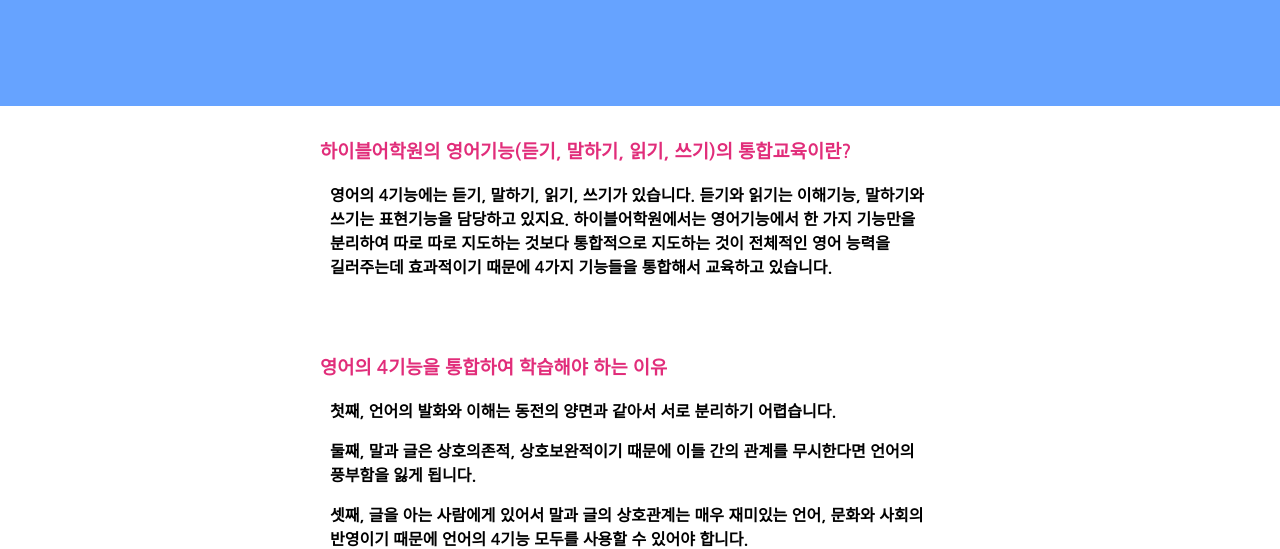
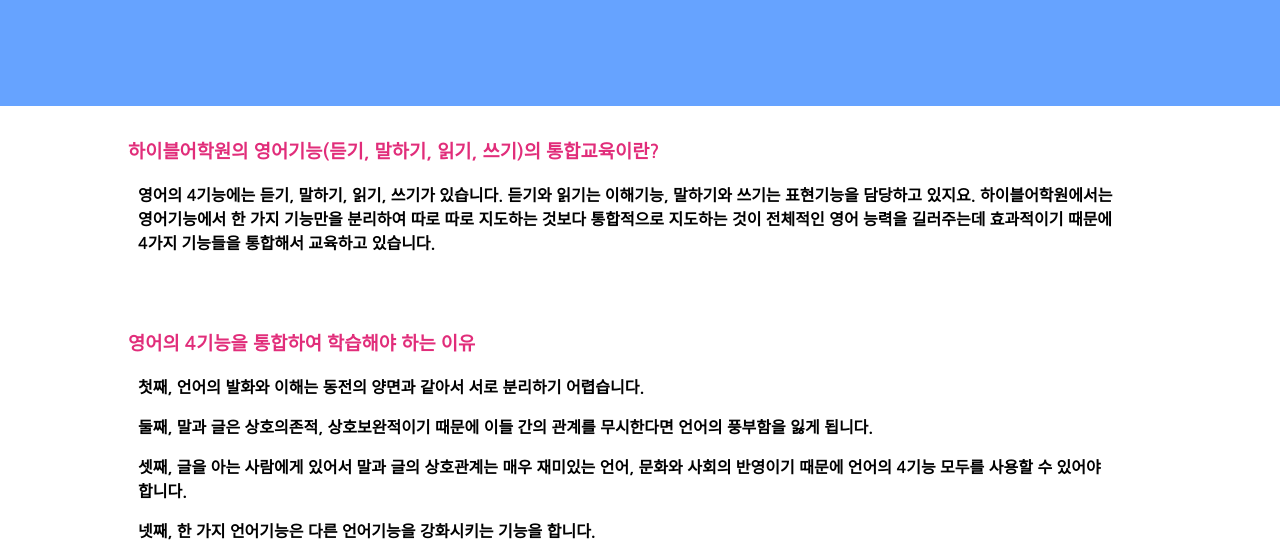
Before and after one commit to joseph316/web1, a plain HTML site: page m1.html in a window 1280 px wide. Shown: the part 255-804 px from the top of the page. Drawn offline with Linux system fonts and the light colour scheme.

Commit message:
Add files via upload

```diff
--- a/m1.html
+++ b/m1.html
@@ -99,7 +99,7 @@
 
     #contents{
       margin: auto;
-      width: 50%;
+      width: 80%;
       padding: 0px 70px 50px;
       text-align: center;
       padding-bottom: 100px;
```
Also changed, not shown: index.html (+3 -0 lines), m2.html (+2 -1 lines), m3.html (+2 -0 lines), m4.html (+1 -0 lines).
